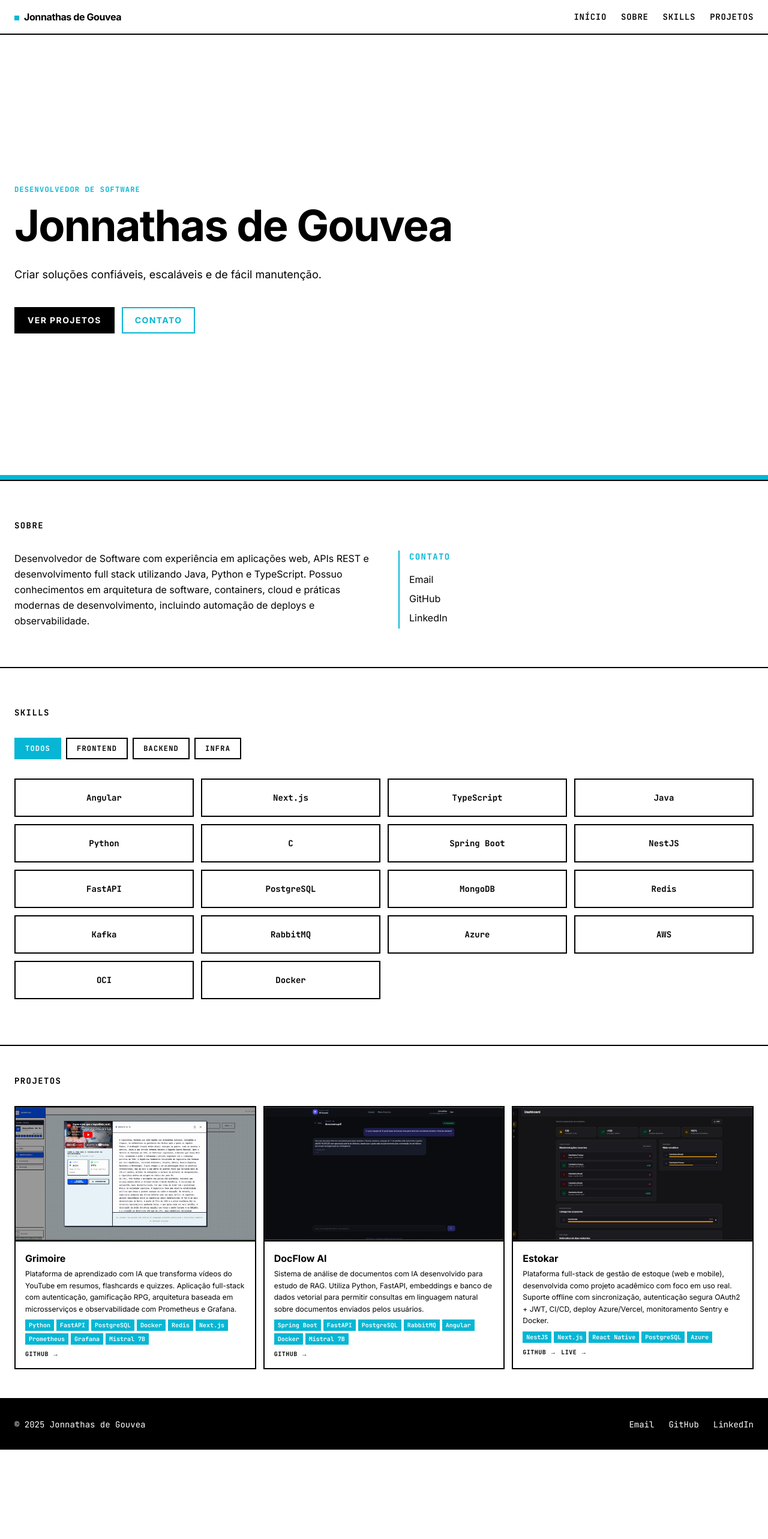
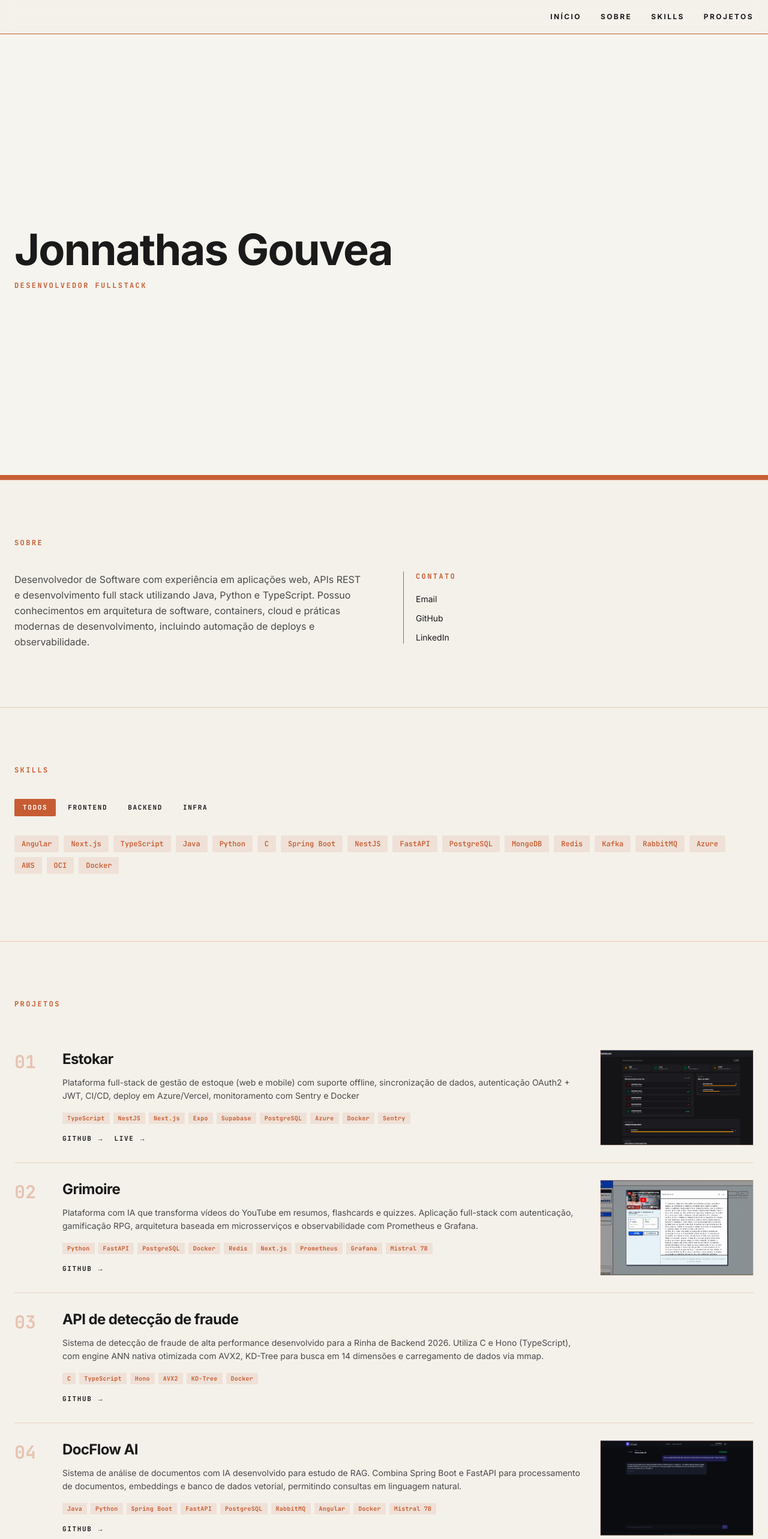
Before and after one commit to jgouvea7/jonnathas, a Next.js app: page / in a window 1280 px wide. Shown: the top 2566 px of the page at 60% size. Before the commit the page ends 2417 px from the top, so only its background shows below. Built offline with nearby package versions, Linux system fonts and the light colour scheme.

Commit message:
feat: new design

```diff
--- a/src/app/globals.css
+++ b/src/app/globals.css
@@ -8,32 +8,32 @@
   }
 
   ::selection {
-    background-color: #06b6d4;
+    background-color: #c75c33;
     color: #fff;
   }
 }
 
+
+
 @layer components {
   .section-label {
-    @apply text-sm font-mono font-bold tracking-widest uppercase mb-8 block;
+    @apply text-xs font-mono font-bold tracking-[0.2em] uppercase mb-10 block text-clay;
   }
 
   .brutal-border {
-    @apply border-2 border-black;
+    @apply border border-clay;
   }
 
   .brutal-card {
-    @apply brutal-border bg-white transition-all duration-200;
+    @apply brutal-border bg-paper transition-all duration-300;
   }
 
   .brutal-card:hover {
-    @apply -translate-y-1 shadow-[4px_4px_0px_0px_rgba(0,0,0,1)];
+    @apply -translate-y-0.5;
   }
 
   .brutal-button {
-    @apply inline-block brutal-border px-5 py-2.5 font-bold text-sm uppercase tracking-widest
-           bg-black text-white hover:bg-white hover:text-black transition-colors duration-200;
+    @apply inline-block brutal-border px-6 py-3 font-bold text-xs uppercase tracking-[0.2em]
+           bg-clay text-white hover:bg-white hover:text-clay transition-colors duration-300;
   }
-
-
 }
--- a/src/app/layout.tsx
+++ b/src/app/layout.tsx
@@ -25,7 +25,7 @@ export default function RootLayout({
 }>) {
   return (
     <html lang="pt-BR" className={`${inter.variable} ${jetbrainsMono.variable}`}>
-      <body className="font-sans bg-white text-black antialiased">{children}</body>
+      <body className="font-sans bg-paper text-[#1a1a1a] antialiased">{children}</body>
     </html>
   );
 }
--- a/src/components/about.tsx
+++ b/src/components/about.tsx
@@ -1,28 +1,34 @@
 import { profile } from "@/data/profile";
+import { ScrollReveal } from "@/components/scroll-reveal";
 
 export function About() {
   return (
-    <section id="about" className="py-16 px-6 border-t-2 border-black">
+    <section id="about" className="py-24 px-6 border-t border-clay/30">
       <div className="max-w-7xl mx-auto">
+        <ScrollReveal>
           <span className="section-label">Sobre</span>
+        </ScrollReveal>
 
-        <div className="grid md:grid-cols-2 gap-8 md:gap-12">
+        <div className="grid md:grid-cols-2 gap-12 md:gap-16">
+          <ScrollReveal delay={100}>
             <div className="space-y-4">
               {profile.about.map((paragraph, i) => (
-              <p key={i} className="text-base leading-relaxed">
+                <p key={i} className="text-base leading-relaxed text-[#4a4a4a]">
                   {paragraph}
                 </p>
               ))}
             </div>
+          </ScrollReveal>
 
-          <div className="border-l-2 border-cyan-500 pl-4">
-            <p className="font-mono text-sm font-bold tracking-widest mb-4 text-cyan-500">
+          <ScrollReveal delay={200}>
+            <div className="border-l border-clay pl-5">
+              <p className="font-mono text-xs font-bold tracking-[0.2em] mb-5 text-clay">
                 CONTATO
               </p>
-            <div className="space-y-2">
+              <div className="space-y-3">
                 <a
                   href={`mailto:${profile.social.email}`}
-                className="block hover:text-cyan-500 transition-colors duration-200"
+                  className="block text-sm hover:text-clay transition-colors duration-200"
                 >
                   Email
                 </a>
@@ -30,7 +36,7 @@ export function About() {
                   href={profile.social.github}
                   target="_blank"
                   rel="noopener noreferrer"
-                className="block hover:text-cyan-500 transition-colors duration-200"
+                  className="block text-sm hover:text-clay transition-colors duration-200"
                 >
                   GitHub
                 </a>
@@ -38,12 +44,13 @@ export function About() {
                   href={profile.social.linkedin}
                   target="_blank"
                   rel="noopener noreferrer"
-                className="block hover:text-cyan-500 transition-colors duration-200"
+                  className="block text-sm hover:text-clay transition-colors duration-200"
                 >
                   LinkedIn
                 </a>
               </div>
             </div>
+          </ScrollReveal>
         </div>
       </div>
     </section>
--- a/src/components/footer.tsx
+++ b/src/components/footer.tsx
@@ -2,16 +2,16 @@ import { profile } from "@/data/profile";
 
 export function Footer() {
   return (
-    <footer className="bg-black text-white border-t-2 border-black">
-      <div className="max-w-7xl mx-auto px-6 py-8 flex flex-col sm:flex-row items-center justify-between gap-4">
-        <p className="font-mono text-sm">
+    <footer className="bg-clay text-white border-t border-clay">
+      <div className="max-w-7xl mx-auto px-6 py-10 flex flex-col sm:flex-row items-center justify-between gap-4">
+        <p className="font-mono text-sm text-white/80">
           © {new Date().getFullYear()} {profile.name}
         </p>
 
         <div className="flex items-center gap-6">
           <a
             href={`mailto:${profile.social.email}`}
-            className="font-mono text-sm hover:text-cyan-500 transition-colors duration-200"
+            className="font-mono text-xs font-bold tracking-[0.2em] uppercase hover:text-white/60 transition-colors duration-200"
           >
             Email
           </a>
@@ -19,7 +19,7 @@ export function Footer() {
             href={profile.social.github}
             target="_blank"
             rel="noopener noreferrer"
-            className="font-mono text-sm hover:text-cyan-500 transition-colors duration-200"
+            className="font-mono text-xs font-bold tracking-[0.2em] uppercase hover:text-white/60 transition-colors duration-200"
           >
             GitHub
           </a>
@@ -27,7 +27,7 @@ export function Footer() {
             href={profile.social.linkedin}
             target="_blank"
             rel="noopener noreferrer"
-            className="font-mono text-sm hover:text-cyan-500 transition-colors duration-200"
+            className="font-mono text-xs font-bold tracking-[0.2em] uppercase hover:text-white/60 transition-colors duration-200"
           >
             LinkedIn
           </a>
--- a/src/components/header.tsx
+++ b/src/components/header.tsx
@@ -1,4 +1,6 @@
-import { profile } from "@/data/profile";
+"use client";
+
+import { useEffect, useRef, useState } from "react";
 
 const sections = [
   { id: "hero", label: "Início" },
@@ -8,23 +10,61 @@ const sections = [
 ];
 
 export function Header() {
+  const [open, setOpen] = useState(false);
+  const [hidden, setHidden] = useState(false);
+  const lastScroll = useRef(0);
+
+  useEffect(() => {
+    const onScroll = () => {
+      const current = window.scrollY;
+      setHidden(current > lastScroll.current && current > 80);
+      lastScroll.current = current;
+    };
+
+    window.addEventListener("scroll", onScroll, { passive: true });
+    return () => window.removeEventListener("scroll", onScroll);
+  }, []);
+
   return (
-    <header className="fixed top-0 left-0 right-0 z-50 bg-white border-b-2 border-black">
-      <div className="max-w-7xl mx-auto px-6 h-14 flex items-center justify-between">
-        <a
-          href="#hero"
-          className="text-base font-bold tracking-tight hover:text-cyan-500 transition-colors duration-200"
+    <header
+      className={`fixed top-0 left-0 right-0 z-50 bg-paper/80 backdrop-blur-md border-b border-clay transition-transform duration-300 ${
+        hidden ? "-translate-y-full" : "translate-y-0"
+      }`}
+    >
+      <div className="max-w-7xl mx-auto px-6 h-14 flex items-center justify-end">
+        <button
+          onClick={() => setOpen(!open)}
+          className="md:hidden flex flex-col gap-1.5 p-2"
+          aria-label="Menu"
         >
-          <span className="inline-block w-2 h-2 bg-cyan-500 mr-2 align-middle" />
-          {profile.name}
-        </a>
+          <span className={`block w-5 h-[1.5px] bg-[#1a1a1a] transition-transform duration-300 ${open ? "rotate-45 translate-y-[5px]" : ""}`} />
+          <span className={`block w-5 h-[1.5px] bg-[#1a1a1a] transition-opacity duration-300 ${open ? "opacity-0" : ""}`} />
+          <span className={`block w-5 h-[1.5px] bg-[#1a1a1a] transition-transform duration-300 ${open ? "-rotate-45 -translate-y-[5px]" : ""}`} />
+        </button>
 
-        <nav className="hidden md:flex items-center gap-6">
+        <nav className="hidden md:flex items-center gap-8">
           {sections.map((section) => (
             <a
               key={section.id}
               href={`#${section.id}`}
-              className="font-mono text-sm font-semibold tracking-wider uppercase hover:text-cyan-500 transition-colors duration-200"
+              className="font-sans text-xs font-bold tracking-[0.2em] uppercase hover:text-clay transition-colors duration-200"
+            >
+              {section.label}
+            </a>
+          ))}
+        </nav>
+      </div>
+
+      <div
+        className={`md:hidden border-t border-clay transition-all duration-300 overflow-hidden ${open ? "max-h-64" : "max-h-0"}`}
+      >
+        <nav className="flex flex-col px-6 py-4 gap-4">
+          {sections.map((section) => (
+            <a
+              key={section.id}
+              href={`#${section.id}`}
+              onClick={() => setOpen(false)}
+              className="font-sans text-xs font-bold tracking-[0.2em] uppercase hover:text-clay transition-colors duration-200"
             >
               {section.label}
             </a>
--- a/src/components/hero.tsx
+++ b/src/components/hero.tsx
@@ -1,40 +1,22 @@
-import { profile } from "@/data/profile";
-
+import { ScrollReveal } from "@/components/scroll-reveal";
 export function Hero() {
   return (
     <section
       id="hero"
-      className="min-h-screen flex flex-col justify-center px-6 pt-16"
+      className="relative min-h-screen flex flex-col justify-center px-6 pt-16 overflow-hidden bg-[#f6f4ee]"
     >
       <div className="max-w-7xl mx-auto w-full">
-        <p className="font-mono text-xs font-bold tracking-widest mb-4 text-cyan-500">
-          {profile.role.toUpperCase()}
-        </p>
-
-        <h1 className="text-5xl sm:text-6xl md:text-7xl font-bold leading-[0.85] tracking-tight">
-          {profile.name}
-        </h1>
-
-        <div className="mt-6 sm:mt-8 max-w-2xl">
-          <p className="text-base sm:text-lg leading-relaxed">
-            {profile.heroPhrase}
+        <ScrollReveal>
+          <h1 className="text-5xl md:text-7xl font-bold leading-[0.9] tracking-tight mb-4 relative z-10">
+            Jonnathas Gouvea
+          </h1>
+          <p className="font-mono text-xs font-bold tracking-[0.2em] text-clay relative z-10 uppercase">
+            Desenvolvedor Fullstack
           </p>
-        </div>
-
-        <div className="mt-8 sm:mt-10 flex gap-3">
-          <a href="#projects" className="brutal-button">
-            Ver Projetos
-          </a>
-          <a
-            href={`mailto:${profile.social.email}`}
-            className="brutal-button !border-cyan-500 !bg-white !text-cyan-500 hover:!bg-cyan-500 hover:!text-white"
-          >
-            Contato
-          </a>
-        </div>
+        </ScrollReveal>
       </div>
 
-      <div className="absolute bottom-0 left-0 right-0 h-2 bg-cyan-500" />
+      <div className="absolute bottom-0 left-0 right-0 h-2 bg-clay z-10" />
     </section>
   );
 }
--- a/src/components/projects.tsx
+++ b/src/components/projects.tsx
@@ -1,51 +1,89 @@
 import { profile } from "@/data/profile";
+import { ScrollReveal } from "@/components/scroll-reveal";
 
 export function Projects() {
   return (
-    <section id="projects" className="py-12 px-6 border-t-2 border-black">
+    <section id="projects" className="py-24 px-6 border-t border-clay/30">
       <div className="max-w-7xl mx-auto">
+        <ScrollReveal>
           <span className="section-label">Projetos</span>
+        </ScrollReveal>
 
-        <div className="grid md:grid-cols-3 gap-3">
-          {profile.projects.map((project) => (
-            <a
-              key={project.title}
-              href={project.live ?? project.github ?? "#"}
-              target={project.live ?? project.github ? "_blank" : undefined}
-              rel="noopener noreferrer"
-              className="brutal-card group block"
-            >
-              <div className="aspect-[16/9] bg-gray-100 border-b-2 border-black overflow-hidden">
-                <img
-                  src={project.image}
-                  alt={project.title}
-                  className="w-full h-full object-cover group-hover:scale-[1.02] transition-transform duration-300"
-                />
-              </div>
+        <div className="divide-y divide-clay/20">
+          {profile.projects.map((project, i) => (
+            <ScrollReveal key={project.title} delay={i * 100}>
+              <div className="py-7">
+                <div className="flex items-start gap-6 md:gap-10">
+                  <span className="font-mono text-2xl md:text-3xl font-bold text-clay/30 leading-none mt-0.5 shrink-0 w-8 md:w-10">
+                    {String(i + 1).padStart(2, "0")}
+                  </span>
 
-              <div className="p-4">
-                <h3 className="font-bold mb-1">{project.title}</h3>
-                <p className="text-xs leading-relaxed mb-2">
+                  <div className="flex-1 min-w-0">
+                    <div className="flex flex-col md:flex-row md:items-start md:justify-between gap-4 md:gap-8">
+                      <div className="flex-1 min-w-0">
+                        <h3 className="text-xl md:text-2xl font-bold tracking-tight mb-3">
+                          {project.title}
+                        </h3>
+                        <p className="text-sm leading-relaxed text-[#4a4a4a] mb-4">
                           {project.description}
                         </p>
 
-                <div className="flex flex-wrap gap-1 mb-2">
+                        <div className="flex flex-wrap gap-1.5 mb-4">
                           {project.tags.map((tag) => (
                             <span
                               key={tag}
-                      className="px-1.5 py-0.5 bg-cyan-500 text-white font-mono text-[10px] font-bold"
+                              className="px-2 py-0.5 bg-clay/10 text-clay font-mono text-[10px] font-bold tracking-wide"
                             >
                               {tag}
                             </span>
                           ))}
                         </div>
 
-                <div className="flex gap-2 font-mono text-[10px] font-bold tracking-wider uppercase">
-                  {project.github && <span className="hover:text-cyan-500 transition-colors duration-200">GitHub →</span>}
-                  {project.live && <span className="hover:text-cyan-500 transition-colors duration-200">Live →</span>}
+                        <div className="flex gap-4 font-mono text-[11px] font-bold tracking-[0.15em] uppercase">
+                          {project.github && (
+                            <a
+                              href={project.github}
+                              target="_blank"
+                              rel="noopener noreferrer"
+                              className="hover:text-clay transition-colors duration-200"
+                            >
+                              GitHub →
+                            </a>
+                          )}
+                          {project.live && (
+                            <a
+                              href={project.live}
+                              target="_blank"
+                              rel="noopener noreferrer"
+                              className="hover:text-clay transition-colors duration-200"
+                            >
+                              Live →
+                            </a>
+                          )}
                         </div>
                       </div>
+
+                      {project.image ? (
+                        <a
+                          href={project.live ?? project.github ?? "#"}
+                          target={project.live ?? project.github ? "_blank" : undefined}
+                          rel="noopener noreferrer"
+                          className="shrink-0 w-full md:w-48 lg:w-64 aspect-[16/10] overflow-hidden border border-clay/20 group"
+                        >
+                          <img
+                            src={project.image}
+                            alt={project.title}
+                            className="w-full h-full object-cover group-hover:scale-[1.03] transition-transform duration-500"
+                          />
                         </a>
+                      ) : (
+                        <div className="shrink-0 w-full md:w-48 lg:w-64 aspect-[16/10]" />
+                      )}
+                    </div>
+                  </div>
+                </div>
+              </div>
+            </ScrollReveal>
           ))}
         </div>
       </div>
--- /dev/null
+++ b/src/components/scroll-reveal.tsx
@@ -0,0 +1,47 @@
+"use client";
+
+import { useEffect, useRef, useState } from "react";
+
+interface ScrollRevealProps {
+  children: React.ReactNode;
+  className?: string;
+  delay?: number;
+}
+
+export function ScrollReveal({ children, className = "", delay = 0 }: ScrollRevealProps) {
+  const ref = useRef<HTMLDivElement>(null);
+  const [visible, setVisible] = useState(false);
+
+  useEffect(() => {
+    const el = ref.current;
+    if (!el) return;
+
+    const observer = new IntersectionObserver(
+      ([entry]) => {
+        if (entry.isIntersecting) {
+          setVisible(true);
+          observer.unobserve(el);
+        }
+      },
+      { threshold: 0.1 },
+    );
+
+    observer.observe(el);
+    return () => observer.disconnect();
+  }, []);
+
+  return (
+    <div
+      ref={ref}
+      className={`${className}`}
+      style={{
+        opacity: visible ? 1 : 0,
+        transform: visible ? "translateY(0)" : "translateY(24px)",
+        transition: `opacity 600ms ease-out, transform 600ms ease-out`,
+        transitionDelay: `${delay}ms`,
+      }}
+    >
+      {children}
+    </div>
+  );
+}
--- a/src/components/skills.tsx
+++ b/src/components/skills.tsx
@@ -23,19 +23,19 @@ export function Skills() {
         );
 
   return (
-    <section id="skills" className="py-16 px-6 border-t-2 border-black">
+    <section id="skills" className="py-24 px-6 border-t border-clay/30">
       <div className="max-w-7xl mx-auto">
         <span className="section-label">Skills</span>
 
-        <div className="flex flex-wrap gap-2 mb-8">
+        <div className="flex flex-wrap gap-1.5 mb-8">
           {filters.map((f) => (
             <button
               key={f.key}
               onClick={() => setActive(f.key)}
-              className={`font-mono text-xs font-bold tracking-widest uppercase px-4 py-2 border-2 transition-colors duration-200 ${
+              className={`font-mono text-[11px] font-bold tracking-[0.15em] uppercase px-3.5 py-1.5 rounded-sm transition-all duration-300 ${
                 active === f.key
-                  ? "bg-cyan-500 text-white border-cyan-500"
-                  : "bg-white text-black border-black hover:text-cyan-500 hover:border-cyan-500"
+                  ? "bg-clay text-white"
+                  : "text-[#1a1a1a] hover:text-clay"
               }`}
             >
               {f.label}
@@ -43,17 +43,33 @@ export function Skills() {
           ))}
         </div>
 
-        <div className="grid grid-cols-2 sm:grid-cols-3 lg:grid-cols-4 gap-3 min-h-[160px] sm:min-h-[280px] lg:min-h-[380px] content-start">
-          {filtered.map((skill) => (
-            <div
+        <div className="flex flex-wrap gap-2 min-h-[80px] content-start">
+          {filtered.map((skill, i) => (
+            <span
               key={skill.name}
-              className="brutal-border px-4 py-3 font-mono text-sm font-bold flex items-center justify-center min-h-[64px] cursor-pointer hover:-translate-y-1 hover:shadow-[4px_4px_0px_0px_rgba(0,0,0,1)] transition-all duration-200"
+              className="px-3 py-1.5 bg-clay/10 text-clay font-mono text-xs font-semibold rounded-sm cursor-default transition-all duration-300 hover:bg-clay/20"
+              style={{
+                animation: filtered.length > 0 ? `fadeIn 300ms ease-out ${i * 40}ms both` : "none",
+              }}
             >
               {skill.name}
-            </div>
+            </span>
           ))}
         </div>
       </div>
+
+      <style>{`
+        @keyframes fadeIn {
+          from {
+            opacity: 0;
+            transform: translateY(6px);
+          }
+          to {
+            opacity: 1;
+            transform: translateY(0);
+          }
+        }
+      `}</style>
     </section>
   );
 }
--- a/src/data/profile.ts
+++ b/src/data/profile.ts
@@ -1,7 +1,7 @@
 export interface Project {
   title: string;
   description: string;
-  image: string;
+  image?: string;
   tags: string[];
   github?: string;
   live?: string;
@@ -50,30 +50,39 @@ export const profile: {
   ],
   projects: [
     {
+      title: "Estokar",
+      description:
+        "Plataforma full-stack de gestão de estoque (web e mobile) com suporte offline, sincronização de dados, autenticação OAuth2 + JWT, CI/CD, deploy em Azure/Vercel, monitoramento com Sentry e Docker",
+      image: "/estokar/1782167957932.jpg",
+      tags: [
+        "TypeScript", "NestJS", "Next.js", "Expo", "Supabase", "PostgreSQL", "Azure", "Docker", "Sentry"],
+      github: "https://github.com/jgouvea7/estokar",
+      live: "https://estokar.vercel.app",
+    },
+    {
       title: "Grimoire",
       description:
-        "Plataforma de aprendizado com IA que transforma vídeos do YouTube em resumos, flashcards e quizzes. Aplicação full-stack com autenticação, gamificação RPG, arquitetura baseada em microsserviços e observabilidade com Prometheus e Grafana.",
+        "Plataforma com IA que transforma vídeos do YouTube em resumos, flashcards e quizzes. Aplicação full-stack com autenticação, gamificação RPG, arquitetura baseada em microsserviços e observabilidade com Prometheus e Grafana.",
       image: "/grimoire/1782837951060.jpg",
       tags: ["Python", "FastAPI", "PostgreSQL", "Docker", "Redis", "Next.js", "Prometheus", "Grafana", "Mistral 7B"],
       github: "https://github.com/jgouvea7/grimoire",
     },
     {
+      title: "API de detecção de fraude",
+      description:
+        "Sistema de detecção de fraude de alta performance desenvolvido para a Rinha de Backend 2026. Utiliza C e Hono (TypeScript), com engine ANN nativa otimizada com AVX2, KD-Tree para busca em 14 dimensões e carregamento de dados via mmap.",
+      tags: [
+      "C", "TypeScript", "Hono", "AVX2", "KD-Tree", "Docker"],
+      github: "https://github.com/jgouvea7/fraud-detection-api",
+    },
+    {
       title: "DocFlow AI",
       description:
-        "Sistema de análise de documentos com IA desenvolvido para estudo de RAG. Utiliza Python, FastAPI, embeddings e banco de dados vetorial para permitir consultas em linguagem natural sobre documentos enviados pelos usuários.",
+        "Sistema de análise de documentos com IA desenvolvido para estudo de RAG. Combina Spring Boot e FastAPI para processamento de documentos, embeddings e banco de dados vetorial, permitindo consultas em linguagem natural.",
       image: "/docflow/1781711625391.jpg",
-      tags: ["Spring Boot", "FastAPI", "PostgreSQL", "RabbitMQ", "Angular", "Docker", "Mistral 7B"],
+      tags: ["Java", "Python", "Spring Boot", "FastAPI", "PostgreSQL", "RabbitMQ", "Angular", "Docker", "Mistral 7B"],
       github: "https://github.com/jgouvea7/docflow-ia",
-    },
-    {
-      title: "Estokar",
-      description:
-        "Plataforma full-stack de gestão de estoque (web e mobile), desenvolvida como projeto acadêmico com foco em uso real. Suporte offline com sincronização, autenticação segura OAuth2 + JWT, CI/CD, deploy Azure/Vercel, monitoramento Sentry e Docker.",
-      image: "/estokar/1782167957932.jpg",
-      tags: ["NestJS", "Next.js", "React Native", "PostgreSQL", "Azure"],
-      github: "https://github.com",
-      live: "https://estokar.vercel.app",
-    },
+    }
   ],
   social: {
     github: "https://github.com/jgouvea7",
--- a/tailwind.config.ts
+++ b/tailwind.config.ts
@@ -12,6 +12,10 @@ const config: Config = {
         sans: ["var(--font-inter)"],
         mono: ["var(--font-mono)"],
       },
+      colors: {
+        clay: "#c75c33",
+        paper: "#f4f1ea",
+      },
     },
   },
   plugins: [],
```
Lines whose indentation alone changed are shown as unchanged.
